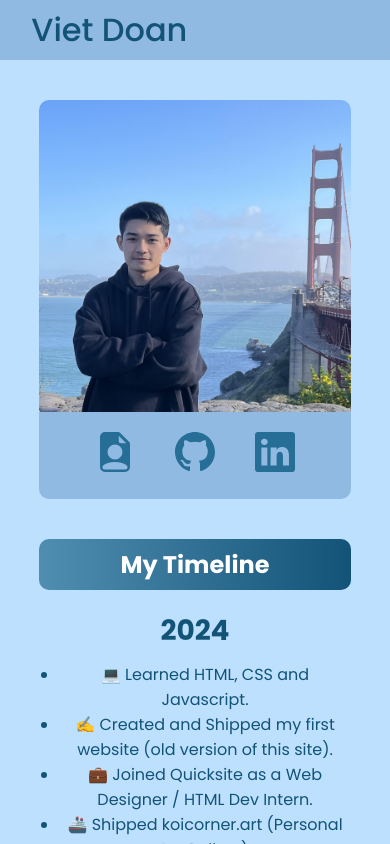
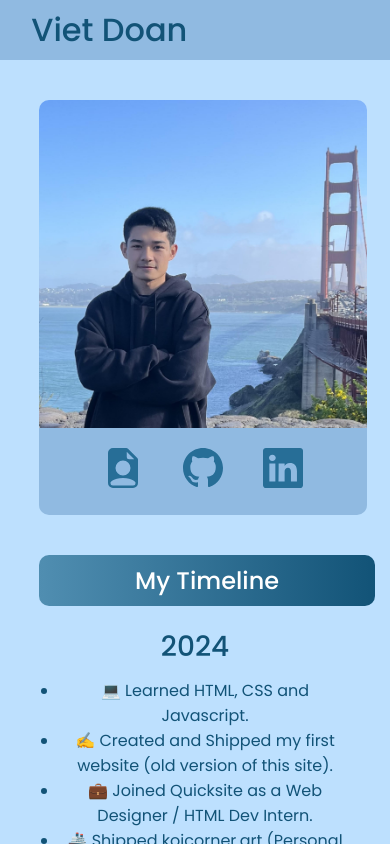
Before and after one commit to viet-doan/web.vietdoan.v2, a React (Create React App) app: page /about in a window 390 px wide. Shown: the top 844 px of the page. Built offline with nearby package versions, Linux system fonts and the light colour scheme.

Commit message:
Fixing Profile Card Width and Placement

```diff
--- a/src/css/main.css
+++ b/src/css/main.css
@@ -8,23 +8,18 @@ body {
   -moz-osx-font-smoothing: grayscale;
 }
 
-/* code {
-  font-family: source-code-pro, Menlo, Monaco, Consolas, 'Courier New',
-    monospace;
-} */
-
 * {
   color: #125377;
-  /* font-family: -apple-system, BlinkMacSystemFont, 'Segoe UI', 'Roboto', 'Oxygen',
-  'Ubuntu', 'Cantarell', 'Fira Sans', 'Droid Sans', 'Helvetica Neue',
-  sans-serif; */
-  font-family: 'poppins';
+  font-family: 'poppins', 'Helvetica Neue', sans-serif;
 }
 /* General */
 /* Text Fonts */
 h1, h2, h3, h4, h5, h6, p {
   margin: 0;
   padding: 0;
+}
+h1, h2, h3, h4, h5, h6 {
+  font-weight: 500;
 }
 h1 { font-size: 100px;}
 h2 { font-size: 48px;}
@@ -77,10 +72,15 @@ p { font-size: 18px;}
   background: #90BAE1;
   display: grid;
   height: 60px;
+  width: 100vw;
   justify-content: center;
   align-items: center;
   grid-template-rows: 100%;
   grid-template-columns: 1fr 2fr 1fr;
+
+  position: fixed;
+  top: 0;
+  z-index: 2;
 }
 .navbar *{
   font-weight: 500;
@@ -139,16 +139,17 @@ p { font-size: 18px;}
   width: 30%;
 }
 
-/* Landing Page */
-.main {
-  width: 84vw;
-  margin: 40px auto;
+/* Profile Card */
+.container-card {
+  width: 400px !important;
 }
 .card-profile {
-  width: 400px;
+  display: flex;
+  flex-direction: column;
   gap: 0;
 }
 .profile {
+  width: 400px;
   border-top-left-radius: 10px;
   border-top-right-radius: 10px;
 }
@@ -163,6 +164,17 @@ p { font-size: 18px;}
   border-bottom-left-radius: 10px;
   border-bottom-right-radius: 10px;
 }
+
+/* Main */
+.main {
+  position: relative;
+  top: 60px;
+  width: 84vw;
+  margin: 40px auto;
+  margin-bottom: 120px;
+}
+
+/* Landing Page */
 .landing h1{
   font-size: 7vw;
   font-size: min(7vw, 114px);
@@ -185,8 +197,11 @@ p { font-size: 18px;}
 
 /* Footer */
 footer {
-  bottom: 0;
+  /* position: absolute !important; */
+  margin-top: 40px;
+  /* bottom: 0; */
 }
+
 .cr-container {
   position: relative;
   display: flex;
@@ -202,6 +217,12 @@ footer {
 .copyright {
   position: relative;
   right: 8vw;
+}
+
+@media screen and (min-width: 850px) {
+  .card-profile {
+    width: 400px;
+  }
 }
 
 @media screen and (max-width: 850px) {
@@ -232,11 +253,24 @@ footer {
     width: 100%;
     max-width: 500px;
     margin: auto;
-    padding-left: 0;
-    padding-right: 0;
+    padding-left: 12px;
+    padding-right: 12px;
   }
   .btn-general {
     align-self: center;
+  }
+
+  /* Card */
+  .container-card {
+    width: 100% !important;
+  }
+  .card-profile {
+    width: 84vw;
+    max-width: 500px;
+    margin: auto;
+  }
+  .profile {
+    width: 100% !important;
   }
 
   /* Landing Page */
@@ -244,11 +278,6 @@ footer {
     width: 80vw;
     gap: 40px;
   }
-  .card-profile {
-    width: 100%;
-    max-width: 500px;
-    margin: auto;
-  }
   .landing h1 {
     font-size: 44px !important;
   }
--- a/src/general/Card.js
+++ b/src/general/Card.js
@@ -6,7 +6,8 @@ function Card() {
   const vietCVURL = process.env.PUBLIC_URL + "/Viet_Doan_Resume.pdf";
 
   return (
-    <div className="column card-profile">
+    <div className="column container-card">
+      <div className="card-profile">
         <img src={profile} className="profile" alt="Profile" />
         <div className="card-icons">
           {/* Resume Icon */}
@@ -29,6 +30,7 @@ function Card() {
           </a>
         </div>
       </div>
+    </div>
   );
 }
 
--- a/src/main/Landing.js
+++ b/src/main/Landing.js
@@ -8,7 +8,6 @@ function Landing() {
   return (
     <main className="main row">
       <Card />
-
       {/* Welcome Section */}
         <div className="column landing">
           <div className="heading-bar">
@@ -18,9 +17,6 @@ function Landing() {
           <p>I am currently a Computer Science student at the University of Melbourne</p>
           <button className='btn-general'>More about me..</button>
         </div>
-
-
-
     </main>
   );
 }
--- a/src/pages/About.js
+++ b/src/pages/About.js
@@ -19,11 +19,11 @@ const sections = {
 
 function About() {
   return (
-    <div className='app'>
+    <div className='App'>
       <Navigation />
       <main className="main row">
         <Card />
-        <div className="column landing">
+        <div className="column">
           {Object.entries(sections).map(([name, Section]) => (
             <Section key={name} />
           ))}
```
Lines whose indentation alone changed are shown as unchanged.
